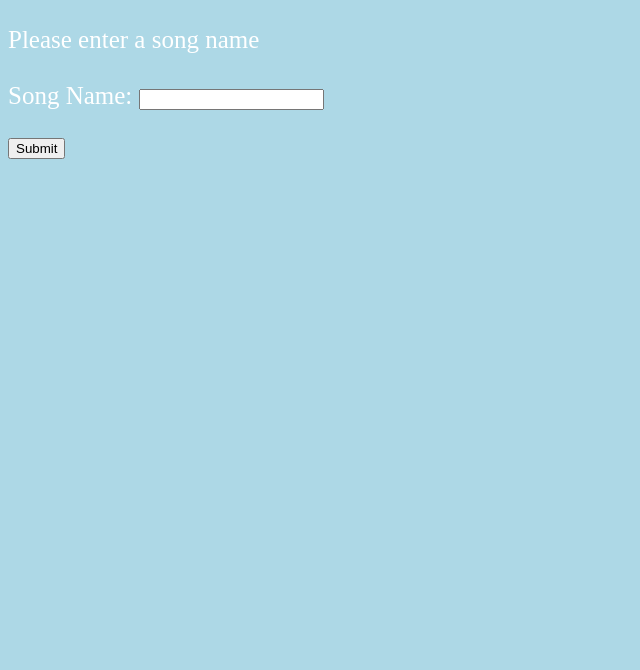
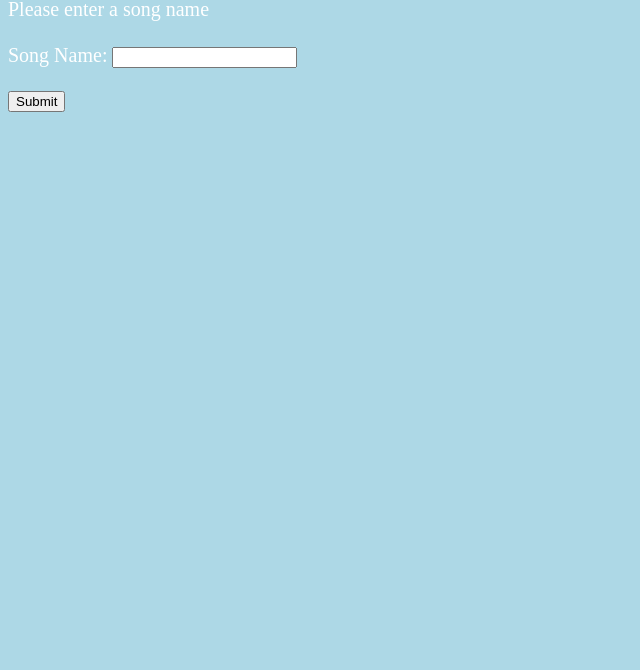
Before and after one commit to aliulex/comp20-final-project, a website: page index.html in a window 1280 px wide. Shown: the part 130-800 px from the top of the page, without its empty margins (0-640 px from the left). Drawn offline with Linux system fonts and the light colour scheme.

Commit message:
Update index.html

```diff
--- a/index.html
+++ b/index.html
@@ -6,7 +6,7 @@
         body {
             background-color: #ADD8E6;
             color: #ffffff;
-            font-size: 25px;
+            font-size: 20px;
         }
     </style>
 </style>
```
